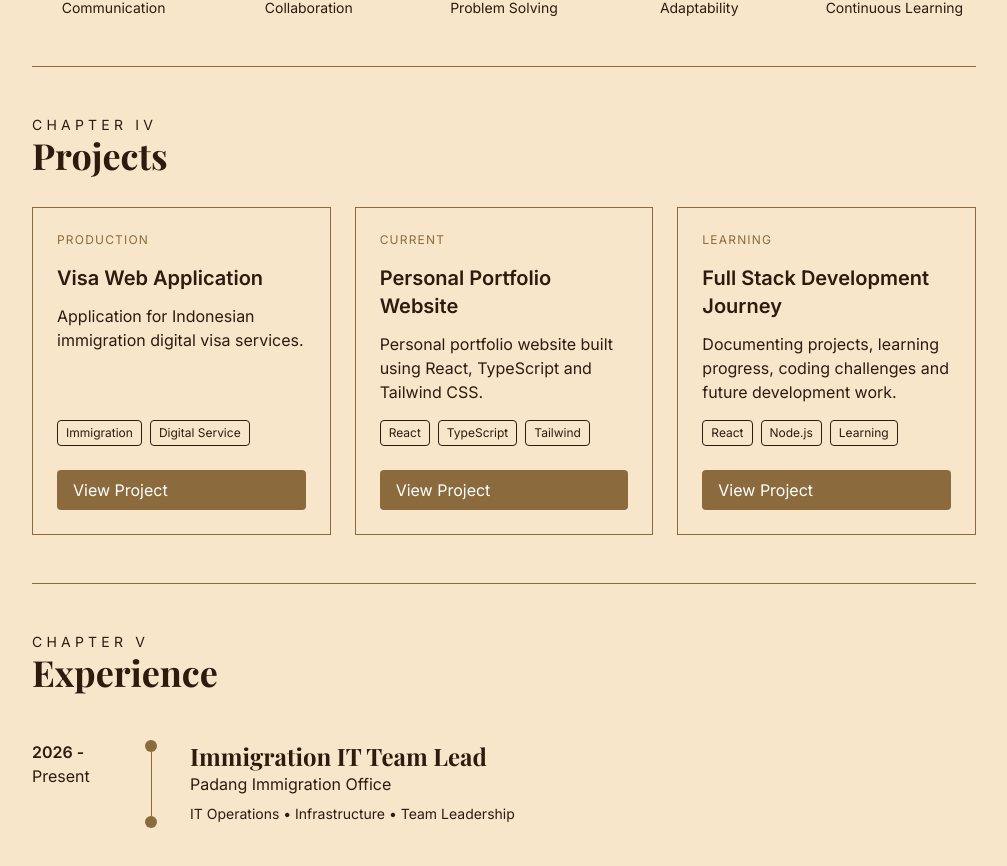
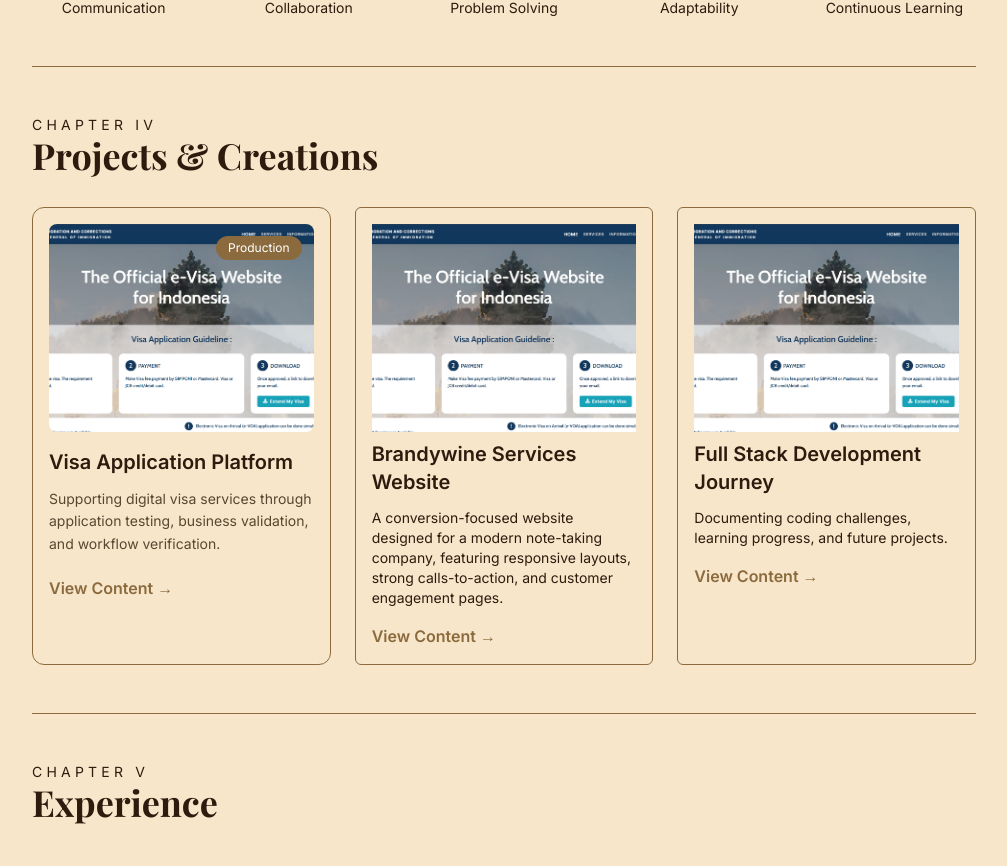
Before and after one commit to daivamahdyatha16/daiva-personal-website, a React (Vite) app: page / in a window 1280 px wide. Shown: the part 2118-2984 px from the top of the page, without its empty margins (264-1271 px from the left). Built offline with nearby package versions, Linux system fonts and the light colour scheme.

Commit message:
+manuscript

```diff
--- a/src/components/Portofolio.tsx
+++ b/src/components/Portofolio.tsx
@@ -1,4 +1,8 @@
+import { useState } from "react";
+
 function Portfolio() {
+  const [selectedProject, setSelectedProject] = useState<string | null>(null);
+
   return (
     <section
       id="portfolio"
@@ -9,171 +13,375 @@ function Portfolio() {
       </p>
 
       <h2
-        className="text-4xl font-bold"
+        className="text-4xl font-bold mb-8"
         style={{ fontFamily: "Playfair Display" }}
       >
-        Projects
+        Projects & Creations
       </h2>
 
-      <div className="grid grid-cols-1 md:grid-cols-3 gap-6 mt-8">
+      <div className="grid md:grid-cols-3 gap-6">
 
-        <div
+        <div className="border border-[#8B6B3D] p-4 rounded-xl hover:shadow-lg transition-all duration-300">
+          <div className="relative overflow-hidden rounded-lg group">
+            <img
+              src="./src/assets/images/evisa.png"
+              alt="Visa Project"
               className="
-          border border-[#8B6B3D]
-          p-6
-          flex flex-col
-          hover:-translate-y-2
-          hover:shadow-lg
-          transition-all duration-300
+        w-full
+        h-52
+        object-cover
+        transition-all
+        duration-500
+        group-hover:scale-105
+      "
+            />
+
+            <span
+              className="
+        absolute
+        top-3
+        right-3
+        bg-[#8B6B3D]
+        text-white
+        text-xs
+        px-3
+        py-1
+        rounded-full
       "
             >
-          <span className="text-xs uppercase tracking-widest text-[#8B6B3D] mb-4">
+              Production
+            </span>
+          </div>
+
+          <div className="mt-4">
+
+
+            <h3 className="text-xl font-bold mt-2">
+              Visa Application Platform
+            </h3>
+
+            <p className="mt-3 text-sm text-[#5A4630] leading-relaxed">
+              Supporting digital visa services through application
+              testing, business validation, and workflow verification.
+            </p>
+
+
+
+            <button
+              onClick={() => setSelectedProject("visa")}
+              className="
+        mt-5
+        text-[#8B6B3D]
+        font-semibold
+        hover:translate-x-1
+        transition-all
+        duration-300
+      "
+            >
+              View Content →
+            </button>
+          </div>
+        </div>
+
+        <div className="border border-[#8B6B3D] p-4 rounded-md">
+          <img
+              src="./src/assets/images/evisa.png"
+              alt="Visa Project"
+              className="
+        w-full
+        h-52
+        object-cover
+        transition-all
+        duration-500
+        group-hover:scale-105
+      "
+            />
+
+            <span
+              className="
+        absolute
+        top-3
+        right-3
+        bg-[#8B6B3D]
+        text-white
+        text-xs
+        px-3
+        py-1
+        rounded-full
+      "
+            >
               Production
             </span>
 
-          <h3 className="text-xl font-bold mb-3">
-            Visa Web Application
+
+          <h3 className="text-xl font-bold mt-2">
+            Brandywine Services Website
           </h3>
 
-          <p className="mb-4 flex-grow">
-            Application for Indonesian immigration
-            digital visa services.
+          <p className="mt-3 text-sm">
+            A conversion-focused website designed for a modern note-taking company,
+            featuring responsive layouts, strong calls-to-action, and customer engagement pages.
           </p>
 
-          <div className="flex gap-2 flex-wrap mb-6">
-            <span className="border px-2 py-1 text-xs rounded">
-              Immigration
+          <button
+            onClick={() => setSelectedProject("portfolio")}
+            className="mt-4 text-[#8B6B3D] font-semibold hover:underline"
+          >
+            View Content →
+          </button>
+        </div>
+
+        <div className="border border-[#8B6B3D] p-4 rounded-md">
+          <img
+              src="./src/assets/images/evisa.png"
+              alt="Visa Project"
+              className="
+        w-full
+        h-52
+        object-cover
+        transition-all
+        duration-500
+        group-hover:scale-105
+      "
+            />
+
+            <span
+              className="
+        absolute
+        top-3
+        right-3
+        bg-[#8B6B3D]
+        text-white
+        text-xs
+        px-3
+        py-1
+        rounded-full
+      "
+            >
+              Production
             </span>
-            <span className="border px-2 py-1 text-xs rounded">
+
+          <h3 className="text-xl font-bold mt-2">
+            Full Stack Development Journey
+          </h3>
+
+          <p className="mt-3 text-sm">
+            Documenting coding challenges,
+            learning progress, and future projects.
+          </p>
+
+          <button
+            onClick={() => setSelectedProject("journey")}
+            className="mt-4 text-[#8B6B3D] font-semibold hover:underline"
+          >
+            View Content →
+          </button>
+        </div>
+      </div>
+
+      {selectedProject && (
+        <div
+          className="
+            fixed inset-0
+            bg-black/50
+            flex justify-center items-center
+            z-50
+            p-4
+          "
+        >
+          <div
+            className="
+              bg-[#f8e6cb]
+              text-[#2D1B0E]
+              max-w-3xl
+              w-full
+              p-8
+              rounded-lg
+              max-h-[90vh]
+              overflow-y-auto
+            "
+          >
+            <button
+              onClick={() => setSelectedProject(null)}
+              className="float-right text-xl"
+            >
+              ✕
+            </button>
+
+            {selectedProject === "visa" && (
+              <>
+                <h2
+                  className="text-3xl font-bold mb-6"
+                  style={{ fontFamily: "Playfair Display" }}
+                >
+                  📜 Visa Web Application
+                </h2>
+
+                <h3 className="text-2xl font-semibold mb-4">
+                  STAR Method
+                </h3>
+
+                <p><strong>Situation</strong></p>
+                <p className="mb-4">
+                  Indonesian Immigration required a reliable
+                  digital visa platform to support online visa services.
+                </p>
+
+                <p><strong>Task</strong></p>
+                <p className="mb-4">
+                  Support quality assurance activities through
+                  testing and business validation.
+                </p>
+
+                <p><strong>Action</strong></p>
+                <ul className="list-disc ml-6 mb-4">
+                  <li>Conducted application testing</li>
+                  <li>Validated business requirements</li>
+                  <li>Documented bugs and findings</li>
+                  <li>Collaborated with stakeholders</li>
+                </ul>
+
+                <p><strong>Result</strong></p>
+                <p className="mb-4">
+                  Improved application stability and supported
+                  successful delivery of digital visa services.
+                </p>
+
+                <p><strong>Tags</strong></p>
+
+                <div className="flex gap-2 mt-2 flex-wrap">
+                  <span className="border px-2 py-1 rounded">
                     Digital Service
                   </span>
+                  <span className="border px-2 py-1 rounded">
+                    Application
+                  </span>
+                  <span className="border px-2 py-1 rounded">
+                    Production
+                  </span>
                 </div>
-
+                <div className="mt-6 flex gap-4 flex-wrap">
                   <a
                     href="https://evisa.imigrasi.go.id/"
                     target="_blank"
                     rel="noopener noreferrer"
                     className="
-            inline-block
-            px-4 py-2
+                      px-5 py-2
                       bg-[#8B6B3D]
                       text-white
-            rounded
+                      rounded-md
+                      transition-all
+                      duration-300
                       hover:bg-[#6f542e]
-            transition-colors
+                      hover:-translate-y-1
                               "
                   >
-            View Project
+                    Visit Application →
                   </a>
+
+
                 </div>
+              </>
+            )}
 
-        <div
-          className="
-          border border-[#8B6B3D]
-          p-6
-          flex flex-col
-          hover:-translate-y-2
-          hover:shadow-lg
-          transition-all duration-300
-          "
+            {selectedProject === "portfolio" && (
+              <>
+                <h2
+                  className="text-3xl font-bold mb-6"
+                  style={{ fontFamily: "Playfair Display" }}
                 >
-          <span className="text-xs uppercase tracking-widest text-[#8B6B3D] mb-4">
-            Current
-          </span>
+                  📜 Brandywine Services Website
 
-          <h3 className="text-xl font-bold mb-3">
-            Personal Portfolio Website
-          </h3>
+                </h2>
 
-          <p className="mb-4 flex-grow">
-            Personal portfolio website built using React,
-            TypeScript and Tailwind CSS.
+
+
+                <p><strong>Situation</strong></p>
+                <p className="mb-4">
+                  Brandywine Services, a company specializing in innovative note-taking solutions, required a modern website that would help increase customer engagement and conversions.
+                  The target audience consisted primarily of married couples, with an emphasis on trust, security, and approachability.
                 </p>
 
-          <div className="flex gap-2 flex-wrap mb-6">
-            <span className="border px-2 py-1 text-xs rounded">
-              React
+                <p><strong>Task</strong></p>
+                <p className="mb-4">
+                  Design and develop a responsive multi-page website that makes it easy for potential customers to contact the company, explore products, and engage with content. The website needed a landing page, contact page, shop page, and blog,
+                  while prominently encouraging visitors to request a free sample.
+                </p>
+
+                <p><strong>Action</strong></p>
+                <ul className="list-disc ml-6 mb-4">
+                  <li>Designed a modern landing page using a green-centered visual identity</li>
+                  <li>Created responsive layouts for desktop and mobile devices.</li>
+                  <li>Developed reusable React components.</li>
+                  <li>Implemented navigation for Contact, Shop, and Blog pages.</li>
+                  <li>Built a dedicated "Our Values" section to communicate the company’s mission and values.</li>
+                  <li>Added clear call-to-action elements to maximize conversion opportunities.</li>
+                </ul>
+
+                <p><strong>Result</strong></p>
+                <ul className="list-disc ml-6 mb-4">
+                  <li>Delivered a complete multi-page website concept aligned with the client's branding requirements.</li>
+                  <li>Improved user navigation and accessibility across devices.</li>
+                  <li>Successfully highlighted the company's values and products through a conversion-oriented design.</li>
+                  <li>Implemented navigation for Contact, Shop, and Blog pages.</li>
+                  <li>Built a dedicated "Our Values" section to communicate the company’s mission and values.</li>
+                  <li>Demonstrated practical frontend development and UI implementation skills.</li>
+                </ul>
+                <p><strong>Tags</strong></p>
+
+                <div className="flex gap-2 mt-2 flex-wrap">
+                  <span className="border px-2 py-1 rounded">
+                    Testing
                   </span>
-            <span className="border px-2 py-1 text-xs rounded">
-              TypeScript
+                  <span className="border px-2 py-1 rounded">
+                    Analysis
                   </span>
-            <span className="border px-2 py-1 text-xs rounded">
-              Tailwind
+                  <span className="border px-2 py-1 rounded">
+                    Development
                   </span>
                 </div>
 
-          <a
-            href="https://your-portfolio-link.com"
-            target="_blank"
-            rel="noopener noreferrer"
-            className="
-            inline-block
-            px-4 py-2
-            bg-[#8B6B3D]
-            text-white
-            rounded
-            hover:bg-[#6f542e]
-            transition-colors
-            "
+              </>
+            )}
+
+            {selectedProject === "journey" && (
+              <>
+                <h2
+                  className="text-3xl font-bold mb-6"
+                  style={{ fontFamily: "Playfair Display" }}
                 >
-            View Project
-          </a>
-        </div>
+                  📜 Manuscript III
+                </h2>
 
-        <div
-          className="
-          border border-[#8B6B3D]
-          p-6
-          flex flex-col
-          hover:-translate-y-2
-          hover:shadow-lg
-          transition-all duration-300
-          "
-        >
-          <span className="text-xs uppercase tracking-widest text-[#8B6B3D] mb-4">
-            Learning
-          </span>
-
-          <h3 className="text-xl font-bold mb-3">
+                <h3 className="text-2xl font-semibold mb-4">
                   Full Stack Development Journey
                 </h3>
 
-          <p className="mb-4 flex-grow">
-            Documenting projects, learning progress,
-            coding challenges and future development work.
+                <p><strong>Situation</strong></p>
+                <p className="mb-4">
+                  Transitioning from System Analysis into Software Engineering.
                 </p>
 
-          <div className="flex gap-2 flex-wrap mb-6">
-            <span className="border px-2 py-1 text-xs rounded">
-              React
-            </span>
-            <span className="border px-2 py-1 text-xs rounded">
-              Node.js
-            </span>
-            <span className="border px-2 py-1 text-xs rounded">
-              Learning
-            </span>
+                <p><strong>Task</strong></p>
+                <p className="mb-4">
+                  Build practical development skills.
+                </p>
+
+                <p><strong>Action</strong></p>
+                <p className="mb-4">
+                  Completed projects, coding challenges,
+                  and explored frontend/backend technologies.
+                </p>
+
+                <p><strong>Result</strong></p>
+                <p className="mb-4">
+                  Built a strong foundation for future full stack projects.
+                </p>
+              </>
+            )}
           </div>
-
-          <a
-            href="https://your-portfolio-link.com"
-            target="_blank"
-            rel="noopener noreferrer"
-            className="
-            inline-block
-            px-4 py-2
-            bg-[#8B6B3D]
-            text-white
-            rounded
-            hover:bg-[#6f542e]
-            transition-colors
-            "
-          >
-            View Project
-          </a>
         </div>
-
-      </div>
+      )}
     </section>
   );
 }
```
Also changed, not shown: src/assets/images/evisa.png (added). Lines whose indentation alone changed are shown as unchanged.
